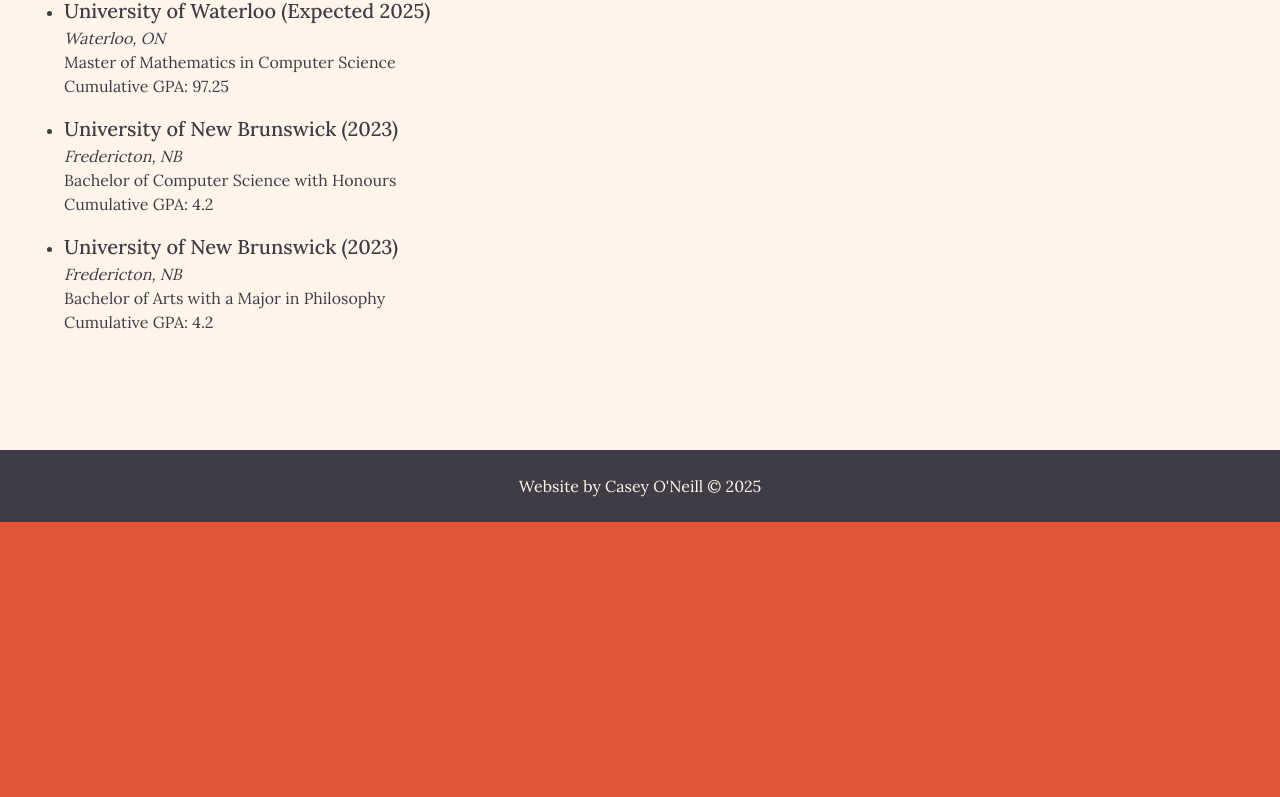
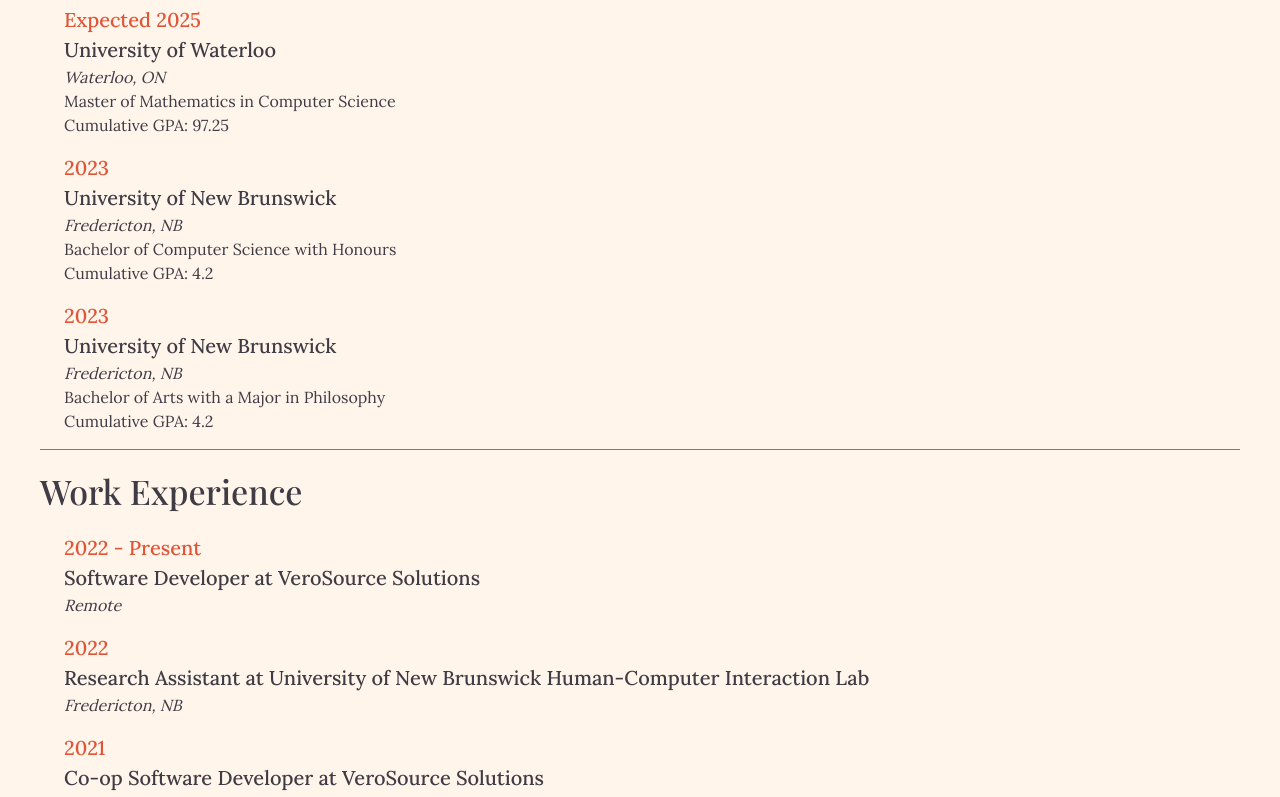
Before and after one commit to casey-oneill/casey-oneill.github.io, a Next.js app: page /resume in a window 1280 px wide. Shown: the part 278-1075 px from the top of the page. Before the commit the page ends 800 px from the top, so only its background shows below. Built offline with nearby package versions, Linux system fonts and the light colour scheme; a web font is replaced by a local one.

Commit message:
Refactor to use page layout

```diff
--- a/src/app/layout.js
+++ b/src/app/layout.js
@@ -1,6 +1,6 @@
 import { Lora, Playfair_Display } from "next/font/google";
 import "./globals.css";
-import { Footer, Header } from "@/components";
+import { Footer, Header } from "@/components/organisms";
 
 const lora = Lora({
   variable: "--font-lora",
--- a/src/app/resume/page.js
+++ b/src/app/resume/page.js
@@ -1,16 +1,20 @@
-import { Section } from "@/components";
+import { Section } from "@/components/molecules";
+import { Page } from "@/components/templates";
 import data from "@/data";
+import { useMemo } from "react";
 
 export default function About() {
-  return (
-    <div className="flex flex-col gap-6">
-      <h1 className="font-display font-black text-2xl md:text-3xl">
-        Resume
-      </h1>
+  const sections = useMemo(() => ([
+    {
+      key: "education",
+      component: (
         <Section name="Education">
-        <ul className="list-disc">
+          <ul className="list-none">
             {data.resume.education.map((item) => (
               <li key={item.program} className="pt-4">
+                <p className="font-medium text-base md:text-lg text-accent">
+                  {item.date}
+                </p>
                 <p className="font-medium text-base md:text-lg">
                   {item.institution}
                 </p>
@@ -29,6 +33,38 @@
             ))}
           </ul>
         </Section>
-    </div>
+      ),
+    },
+    {
+      key: "experience",
+      component: (
+        <Section name="Work Experience">
+          <ul className="list-none">
+            {data.resume.experience.map((item) => (
+              <li key={item.program} className="pt-4">
+                <p className="font-medium text-base md:text-lg text-accent">
+                  {item.date}
+                </p>
+                <p className="font-medium text-base md:text-lg">
+                  {item.position} at {item.company}
+                </p>
+                <p>
+                  <i>
+                    {item.location}
+                  </i>
+                </p>
+              </li>
+            ))}
+          </ul>
+        </Section>
+      ),
+    },
+  ]), []);
+
+  return (
+    <Page
+      name="Resume"
+      sections={sections}
+    />
   );
 }
--- /dev/null
+++ b/src/components/molecules/index.js
@@ -0,0 +1,5 @@
+import Section from "./Section";
+
+export {
+  Section,
+};
--- a/src/components/index.js
+++ b/src/components/organisms/index.js
@@ -1,9 +1,7 @@
 import Footer from "./Footer";
 import Header from "./Header";
-import Section from "./Section";
 
 export {
   Footer,
   Header,
-  Section,
 };
--- /dev/null
+++ b/src/components/templates/Page.js
@@ -0,0 +1,14 @@
+export default function Page({name, sections}) {
+  return (
+    <div className="grid grid-cols-1 gap-4 divide-y divide-accent">
+      <h1 className="font-display font-black text-2xl md:text-3xl">
+        {name}
+      </h1>
+      {sections.map(({key, component}) => (
+        <div key={key} className="pt-4">
+          {component}
+        </div>
+      ))}
+    </div>
+  );
+}
--- /dev/null
+++ b/src/components/templates/index.js
@@ -0,0 +1,5 @@
+import Page from "./Page";
+
+export {
+  Page,
+};
--- a/src/data.json
+++ b/src/data.json
@@ -2,22 +2,57 @@
   "resume": {
     "education": [
       {
-        "institution": "University of Waterloo (Expected 2025)",
+        "institution": "University of Waterloo",
         "location": "Waterloo, ON",
         "program": "Master of Mathematics in Computer Science",
+        "date": "Expected 2025",
         "cgpa": "97.25"
       },
       {
-        "institution": "University of New Brunswick (2023)",
+        "institution": "University of New Brunswick",
         "location": "Fredericton, NB",
         "program": "Bachelor of Computer Science with Honours",
+        "date": "2023",
         "cgpa": "4.2"
       },
       {
-        "institution": "University of New Brunswick (2023)",
+        "institution": "University of New Brunswick",
         "location": "Fredericton, NB",
         "program": "Bachelor of Arts with a Major in Philosophy",
+        "date": "2023",
         "cgpa": "4.2"
+      }
+    ],
+    "experience": [
+      {
+        "company": "VeroSource Solutions",
+        "location": "Remote",
+        "position": "Software Developer",
+        "date": "2022 - Present"
+      },
+      {
+        "company": "University of New Brunswick Human-Computer Interaction Lab",
+        "location": "Fredericton, NB",
+        "position": "Research Assistant",
+        "date": "2022"
+      },
+      {
+        "company": "VeroSource Solutions",
+        "location": "Fredericton, NB",
+        "position": "Co-op Software Developer",
+        "date": "2021"
+      },
+      {
+        "company": "Innovatia",
+        "location": "Remote",
+        "position": "Co-op Software Developer",
+        "date": "2020"
+      },
+      {
+        "company": "Populus Global Solutions",
+        "location": "Fredericton, NB",
+        "position": "Co-op Software Developer",
+        "date": "2019-2020"
       }
     ]
   }
```
Also changed, not shown: src/components/molecules/Section.js (renamed from src/components/Section.js), src/components/organisms/Footer.js (renamed from src/components/Footer.js), src/components/organisms/Header.js (renamed from src/components/Header.js). Lines whose indentation alone changed are shown as unchanged.
